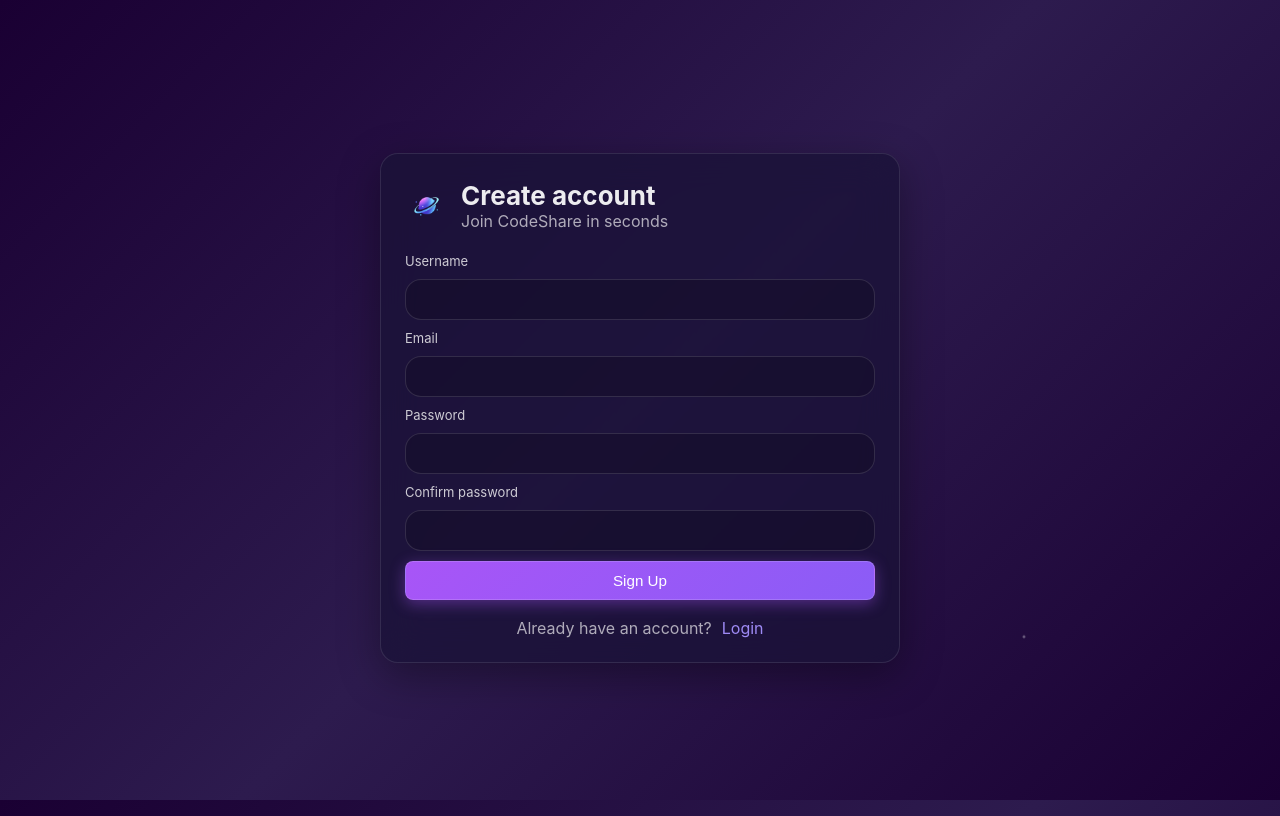
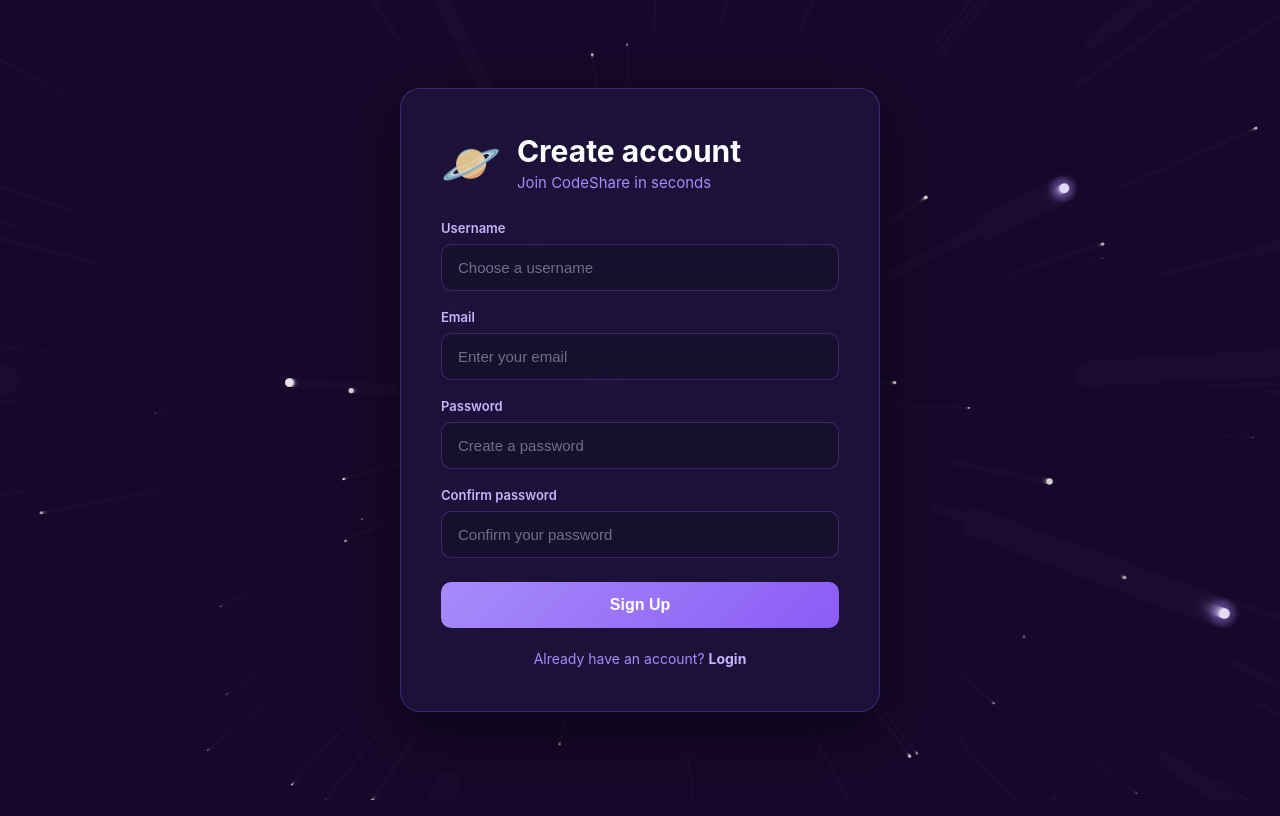
Before and after one commit to viora963/Code_Share, a Flask app: page /signup in a window 1280 px wide. Run offline with Flask 3, Linux system fonts and the light colour scheme.

Commit message:
last version

```diff
--- a/app.py
+++ b/app.py
@@ -31,7 +31,8 @@ from routes.project import (
     delete_file,
     delete_project,
     add_project_tags,
-    remove_project_tag
+    remove_project_tag,
+    transfer_owner
 )
 
 
@@ -94,6 +95,14 @@ def create_app():
         "project",
         project,
         methods=["GET", "POST"],
+    )
+
+    # Transfer project ownership (owner only)
+    app.add_url_rule(
+        "/project/<int:pid>/transfer-owner",
+        "transfer_owner",
+        transfer_owner,
+        methods=["POST"],
     )
 
     app.add_url_rule(
--- a/config.py
+++ b/config.py
@@ -12,7 +12,7 @@ class Config:
     DB_HOST = os.getenv("DB_HOST", "127.0.0.1")
     DB_PORT = int(os.getenv("DB_PORT", "3306"))
     DB_USER = os.getenv("DB_USER", "root")
-    DB_PASSWORD = os.getenv("DB_PASSWORD", "Silo2006@ock")
+    DB_PASSWORD = os.getenv("DB_PASSWORD", "Rjux8982")
     DB_NAME = os.getenv("DB_NAME", "code_share")
 
     # Uploads
--- a/routes/auth.py
+++ b/routes/auth.py
@@ -1,6 +1,14 @@
+import re
+
+import mysql.connector
 from flask import render_template, request, redirect, url_for, flash, session
+
 from db import fetchone, execute
 from utils import hash_password, verify_password
+
+
+_USERNAME_RE = re.compile(r"^[a-zA-Z0-9_]+$")
+_EMAIL_RE = re.compile(r"^[A-Za-z0-9._%+-]+@[A-Za-z0-9.-]+\.[A-Za-z]{2,}$")
 
 
 def login():
@@ -31,6 +39,23 @@ def signup():
     password = request.form.get("password") or ""
     confirm = request.form.get("confirm_password") or ""
 
+    # Basic validation BEFORE hitting DB constraints, so we show friendly messages
+    if not (3 <= len(username) <= 30):
+        flash("Username must be between 3 and 30 characters.", "error")
+        return redirect(url_for("signup"))
+
+    if not _USERNAME_RE.match(username):
+        flash("Username can only contain letters, numbers, and underscore (_).", "error")
+        return redirect(url_for("signup"))
+
+    if not _EMAIL_RE.match(email):
+        flash("Please enter a valid email address.", "error")
+        return redirect(url_for("signup"))
+
+    if len(password) < 6:
+        flash("Password must be at least 6 characters.", "error")
+        return redirect(url_for("signup"))
+
     if password != confirm:
         flash("Passwords do not match.", "error")
         return redirect(url_for("signup"))
@@ -43,10 +68,25 @@ def signup():
         flash("Username or email already exists.", "error")
         return redirect(url_for("signup"))
 
-    uid = execute(
-        "INSERT INTO users (username, email, password_hash) VALUES (%s, %s, %s)",
-        (username, email, hash_password(password)),
-    )
+    try:
+        uid = execute(
+            "INSERT INTO users (username, email, password_hash) VALUES (%s, %s, %s)",
+            (username, email, hash_password(password)),
+        )
+    except mysql.connector.Error as e:
+        # 3819: CHECK constraint violated (MySQL 8)
+        # 1062: duplicate key
+        if getattr(e, "errno", None) == 3819:
+            flash(
+                "Invalid username or email format. Username: letters/numbers/underscore only; Email must be valid.",
+                "error",
+            )
+        elif getattr(e, "errno", None) == 1062:
+            flash("Username or email already exists.", "error")
+        else:
+            flash("Could not create account due to a database error.", "error")
+        return redirect(url_for("signup"))
+
     session["user_id"] = uid
     return redirect(url_for("dashboard"))
 
--- a/static/css/app.css
+++ b/static/css/app.css
@@ -607,8 +607,16 @@ footer{
   background: rgba(255,255,255,0.06);
   color:#fff;
 }
-.btn-danger{border-color: rgba(255,75,75,0.35); color: rgba(255,200,200,0.95)}
-.btn-danger:hover{background: rgba(255,75,75,0.12)}
+.btn-danger{
+  background: linear-gradient(135deg, #ff6b81, #ff4757);
+  color: #ffffff;
+  border: 1px solid rgba(255, 255, 255, 0.14);
+  box-shadow: 0 10px 22px rgba(255, 71, 87, 0.35);
+}
+.btn-danger:hover{
+  background: linear-gradient(135deg, #ff4757, #ff2e4d);
+  box-shadow: 0 14px 30px rgba(255, 71, 87, 0.45);
+}
 
 /* Delete Project (Owner only) */
 .btn-delete-project{
@@ -636,31 +644,135 @@ footer{
 .alert-warning{border-color: rgba(255,200,60,0.30)}
 .alert-info{border-color: rgba(120,160,255,0.30)}
 
-/* Auth */
-.auth-body .topbar{display:none}
-.auth-wrap{
-  min-height: calc(100vh - 48px);
-  display:grid;
-  place-items:center;
+/* Auth (Starfield) */
+.auth-body{
+  overflow:hidden;
+  height:100vh;
 }
+#starfield{
+  position:fixed;
+  top:0; left:0;
+  width:100%;
+  height:100%;
+  background: linear-gradient(180deg, #1a0b2e 0%, #2d1b4e 50%, #4a2c6d 100%);
+  pointer-events:none;
+  z-index:-1;
+}
+
+.auth-page{
+  position:relative;
+  min-height:100vh;
+  display:flex;
+  align-items:center;
+  justify-content:center;
+  padding:24px;
+  z-index:10;
+}
+
+/* Flash messages on auth pages */
+.auth-page .flash-messages{
+  position:absolute;
+  top:18px;
+  left:50%;
+  transform:translateX(-50%);
+  width:min(520px, 92vw);
+  z-index:20;
+}
+.auth-page .flash-messages .alert{
+  backdrop-filter: blur(8px);
+}
+
+/* Card */
 .auth-card{
-  width:min(520px, 92vw);
-  padding:18px;
+  background: rgba(30, 20, 60, 0.85);
+  backdrop-filter: blur(10px);
+  border: 1px solid rgba(139, 92, 246, 0.30);
+  border-radius: 20px;
+  padding: 44px 40px;
+  width: min(480px, 92vw);
+  box-shadow: 0 20px 60px rgba(0, 0, 0, 0.5);
 }
-.auth-brand{display:flex; gap:12px; align-items:center; padding:8px 6px 14px}
-.auth-brand img{width:44px; height:44px}
-.auth-brand h1{margin:0; font-size:26px}
-.auth-form{display:flex; flex-direction:column; gap:10px; padding:8px 6px 6px}
-.auth-form label{color:rgba(255,255,255,0.78); font-size:13px}
+
+.auth-header{
+  display:flex;
+  align-items:center;
+  gap:16px;
+  margin-bottom: 28px;
+}
+.auth-logo{
+  font-size: 48px;
+  line-height:1;
+}
+.auth-header-text h1{
+  color:#ffffff;
+  font-size: 30px;
+  font-weight: 650;
+  margin:0 0 4px 0;
+}
+.auth-header-text p{
+  margin:0;
+  color:#a78bfa;
+  font-size: 15px;
+}
+
+.auth-form .form-group{margin-bottom: 18px;}
+.auth-form label{
+  display:block;
+  color:#c4b5fd;
+  font-size: 13px;
+  font-weight: 600;
+  margin-bottom: 8px;
+}
 .auth-form input{
-  padding:12px 14px;
-  border-radius:16px;
-  border:1px solid rgba(255,255,255,0.12);
-  background:rgba(0,0,0,0.18);
-  color:var(--text);
+  width:100%;
+  padding: 14px 16px;
+  background: rgba(20, 15, 40, 0.60);
+  border: 1px solid rgba(139, 92, 246, 0.30);
+  border-radius: 10px;
+  color:#ffffff;
+  font-size: 15px;
+  transition: all 0.25s ease;
+}
+.auth-form input:focus{
   outline:none;
+  border-color:#a78bfa;
+  background: rgba(20, 15, 40, 0.80);
 }
-.auth-foot{display:flex; gap:10px; justify-content:center; padding:12px 6px 6px}
+.auth-form input::placeholder{color:#6b7280;}
+
+.auth-btn{
+  width:100%;
+  padding: 14px;
+  background: linear-gradient(135deg, #a78bfa 0%, #8b5cf6 100%);
+  border:none;
+  border-radius: 10px;
+  color:#ffffff;
+  font-size: 16px;
+  font-weight: 700;
+  cursor:pointer;
+  margin-top: 6px;
+  transition: transform 0.2s ease, box-shadow 0.2s ease;
+}
+.auth-btn:hover{
+  transform: translateY(-2px);
+  box-shadow: 0 10px 30px rgba(139, 92, 246, 0.40);
+}
+.auth-btn:active{ transform: translateY(0); }
+
+.auth-footer{
+  text-align:center;
+  margin-top: 22px;
+  color:#a78bfa;
+  font-size: 14px;
+}
+.auth-footer a{
+  color:#c4b5fd;
+  text-decoration:none;
+  font-weight: 700;
+  transition: color 0.2s ease;
+}
+.auth-footer a:hover{ color:#ffffff; }
+
 
 /* Collapsible */
 .collapsible{
@@ -1177,3 +1289,8 @@ body.modal-open {
   background: transparent !important;
   box-shadow: none !important;
 }
+
+
+/* Starfield background on all pages */
+.starfield-body{background:#1a0b2e;}
+header, main, footer{position:relative; z-index:10;}
--- /dev/null
+++ b/static/js/starfield.js
@@ -0,0 +1,85 @@
+(() => {
+  const canvas = document.getElementById("starfield");
+  if (!canvas) return;
+
+  const ctx = canvas.getContext("2d", { alpha: true });
+
+  let w = 0, h = 0, dpr = 1;
+
+  function resize() {
+    dpr = Math.max(1, window.devicePixelRatio || 1);
+    w = window.innerWidth;
+    h = window.innerHeight;
+    canvas.width = Math.floor(w * dpr);
+    canvas.height = Math.floor(h * dpr);
+    canvas.style.width = w + "px";
+    canvas.style.height = h + "px";
+    ctx.setTransform(dpr, 0, 0, dpr, 0, 0);
+  }
+
+  resize();
+  window.addEventListener("resize", resize);
+
+  const stars = [];
+  const numStars = 220;
+  const speed = 0.55;
+
+  class Star {
+    constructor() { this.reset(true); }
+    reset(init = false) {
+      this.x = Math.random() * w;
+      this.y = Math.random() * h;
+      this.z = Math.random() * w;
+      this.size = 0.6 + Math.random() * 1.8;
+      if (!init) this.z = w;
+    }
+    update() {
+      this.z -= speed;
+      if (this.z <= 1) this.reset(false);
+    }
+    draw() {
+      const cx = w / 2;
+      const cy = h / 2;
+
+      const x = (this.x - cx) * (w / this.z) + cx;
+      const y = (this.y - cy) * (w / this.z) + cy;
+
+      const opacity = 1 - (this.z / w);
+      const size = opacity * this.size * 3;
+
+      ctx.beginPath();
+      ctx.fillStyle = `rgba(255,255,255,${opacity})`;
+      ctx.arc(x, y, size, 0, Math.PI * 2);
+      ctx.fill();
+
+      if (opacity > 0.70) {
+        const g = ctx.createRadialGradient(x, y, 0, x, y, size * 3);
+        g.addColorStop(0, `rgba(167,139,250,${opacity * 0.30})`);
+        g.addColorStop(1, "rgba(167,139,250,0)");
+        ctx.fillStyle = g;
+        ctx.fillRect(x - size * 3, y - size * 3, size * 6, size * 6);
+      }
+    }
+  }
+
+  function init() {
+    stars.length = 0;
+    for (let i = 0; i < numStars; i++) stars.push(new Star());
+  }
+
+  init();
+
+  function animate() {
+    // trail effect
+    ctx.fillStyle = "rgba(26, 11, 46, 0.20)";
+    ctx.fillRect(0, 0, w, h);
+
+    for (const s of stars) {
+      s.update();
+      s.draw();
+    }
+    requestAnimationFrame(animate);
+  }
+
+  animate();
+})();
--- a/templates/auth/signup.html
+++ b/templates/auth/signup.html
@@ -2,36 +2,41 @@
 {% block title %}Sign Up · CodeShare{% endblock %}
 
 {% block content %}
-<div class="auth-wrap">
-  <div class="panel auth-card">
-    <div class="auth-brand">
-      <img src="{{ url_for('static', filename='img/saturn.png') }}" alt="Saturn">
-      <div>
+  <div class="auth-card">
+    <div class="auth-header">
+      <div class="auth-logo">🪐</div>
+      <div class="auth-header-text">
         <h1>Create account</h1>
-        <div class="muted">Join CodeShare in seconds</div>
+        <p>Join CodeShare in seconds</p>
       </div>
     </div>
 
     <form method="POST" action="{{ url_for('signup') }}" class="auth-form">
-      <label>Username</label>
-      <input name="username" required>
+      <div class="form-group">
+        <label for="username">Username</label>
+        <input id="username" name="username" required autocomplete="username" placeholder="Choose a username">
+      </div>
 
-      <label>Email</label>
-      <input name="email" type="email" required>
+      <div class="form-group">
+        <label for="email">Email</label>
+        <input id="email" type="email" name="email" required autocomplete="email" placeholder="Enter your email">
+      </div>
 
-      <label>Password</label>
-      <input name="password" type="password" required>
+      <div class="form-group">
+        <label for="password">Password</label>
+        <input id="password" type="password" name="password" required autocomplete="new-password" placeholder="Create a password">
+      </div>
 
-      <label>Confirm password</label>
-      <input name="confirm_password" type="password" required>
+      <div class="form-group">
+        <label for="confirm_password">Confirm password</label>
+        <input id="confirm_password" type="password" name="confirm_password" required autocomplete="new-password" placeholder="Confirm your password">
+      </div>
 
-      <button class="btn btn-primary w100" type="submit">Sign Up</button>
+      <button class="auth-btn" type="submit">Sign Up</button>
     </form>
 
-    <div class="auth-foot">
-      <span class="muted">Already have an account?</span>
-      <a class="link" href="{{ url_for('login') }}">Login</a>
+    <div class="auth-footer">
+      Already have an account? <a href="{{ url_for('login') }}">Login</a>
     </div>
   </div>
-</div>
 {% endblock %}
--- a/templates/base.html
+++ b/templates/base.html
@@ -11,9 +11,22 @@
   {% block extra_css %}{% endblock %}
 </head>
 
-<body class="{% if request.endpoint in ['login','signup'] %}auth-body{% endif %}">
+<body class="{% if request.endpoint in ['login','signup'] %}auth-body{% endif %} starfield-body">
 
-  {% if request.endpoint not in ['login','signup'] %}
+  <canvas id="starfield"></canvas>
+
+  {% if request.endpoint in ['login','signup'] %}
+    <div class="auth-page">
+      {% with messages = get_flashed_messages(with_categories=true) %}
+        {% if messages %}
+          <div class="flash-messages">
+            {% for category, message in messages %}
+              <div class="alert alert-{{ category }}">{{ message }}</div>
+            {% endfor %}
+          </div>
+        {% endif %}
+      {% endwith %}
+  {% else %}
   <header>
     <div class="container">
       <div class="header-content">
@@ -58,8 +71,6 @@
       </div>
     </div>
   </header>
-  {% endif %}
-
   <main>
     <div class="container">
       {% with messages = get_flashed_messages(with_categories=true) %}
@@ -71,12 +82,15 @@
           </div>
         {% endif %}
       {% endwith %}
+  {% endif %}
 
       {% block content %}{% endblock %}
+
+  {% if request.endpoint in ['login','signup'] %}
+    </div>
+  {% else %}
     </div>
   </main>
-
-  {% if request.endpoint not in ['login','signup'] %}
   <footer>
     <div class="container">
       <p>&copy; 2025 CodeShare. All rights reserved.</p>
@@ -85,6 +99,7 @@
   {% endif %}
 
   <script src="{{ url_for('static', filename='js/app.js') }}" defer></script>
+  <script src="{{ url_for('static', filename='js/starfield.js') }}" defer></script>
   {% block extra_js %}{% endblock %}
 </body>
 </html>
```
Also changed, not shown: routes/project.py (+49 -0 lines), static/js/stars.js (added, +125 -0 lines), templates/auth/login.html (+16 -15 lines), templates/project.html (+21 -1 lines), uploads/avatars/4/telechargement.jpg (added).
